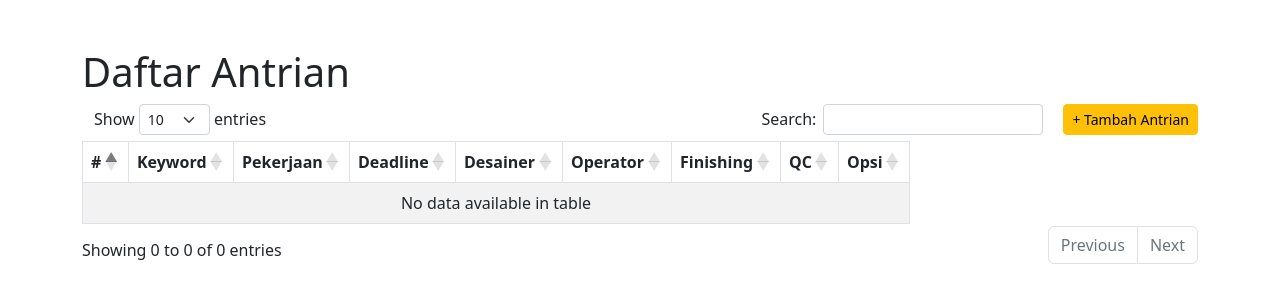
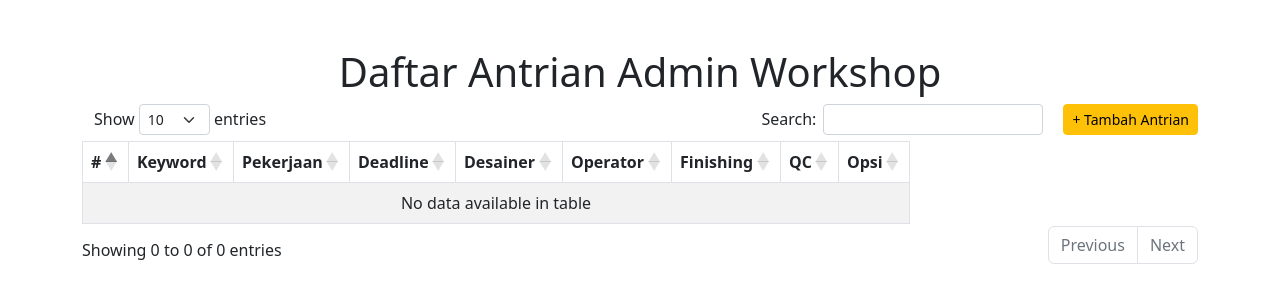
Before and after one commit to hadifiqih/webantree, a PHP site: page /admin-workshop.php in a window 1280 px wide. Shown: the part 56-359 px from the top of the page. Run offline with PHP 8.4, Linux system fonts and the light colour scheme; the visitor is signed in with stand-in values (Sample User, id 1); data that the repository does not hold is empty; some libraries are stand-ins or nearby versions.

Commit message:
center title

```diff
--- a/admin-workshop.php
+++ b/admin-workshop.php
@@ -4,13 +4,6 @@
         header('location:login.php');
         exit;
     }
-    // if(!isset($_SESSION['adminwrk'])){
-    //     echo "<script>
-    //             alert('Hanya dapat diakses oleh Admin Workshop!');
-    //             document.location.href = 'logout.php';
-    //           </script>";
-    //     exit;
-    // }
 ?>
 
 <!DOCTYPE html>
@@ -51,9 +44,10 @@
 
     <!-- Container untuk tabel -->
     <div class="container mt-5">
-        <h1>Daftar Antrian</h1>
+        <h1 class="text-center">Daftar Antrian Admin Workshop</h1>
         <!-- Button tambah antrian -->
         <a href="tambah-antrian.php" class="btn btn-sm btn-warning float-end ms-2">+ Tambah Antrian</a>
+
 
         <table id="usersTable" class="table table-striped table-hover table-bordered">
             <thead class="thead-dark">
```
